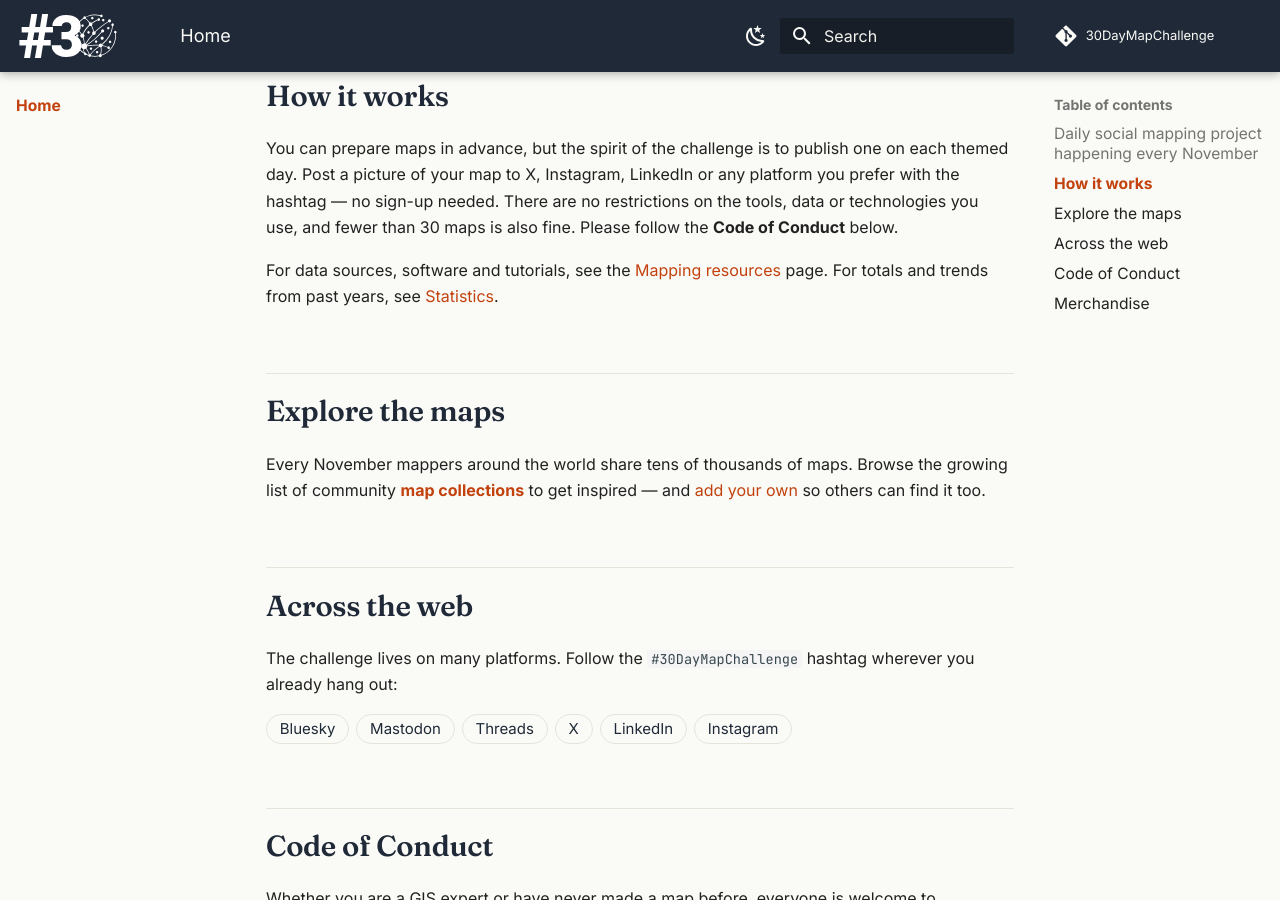
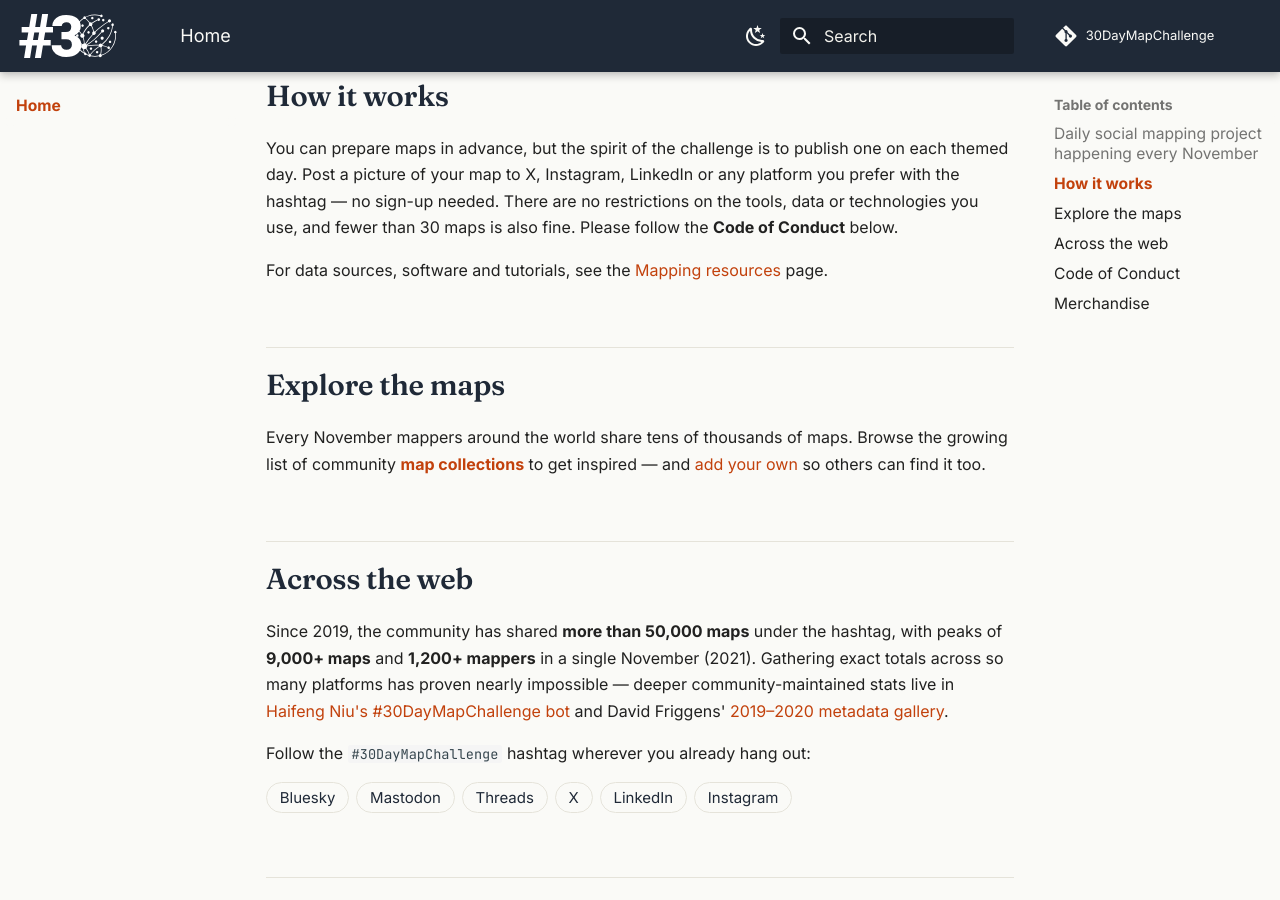
Before and after one commit to tjukanovt/30DayMapChallenge, an MkDocs documentation site: the page built from docs/index.md, in a window 1280 px wide and 900 px high, scrolled down 881 px. Built offline with MkDocs 1.6.1 and Material for MkDocs 9.7.7, drawn with Linux system fonts in a browser that asks for light colours; comment, search, counter and statistics services are not loaded.

Commit message:
Fold Statistics page into the Across the web section
The standalone Statistics subpage was thin — a few headline numbers and
two community-stats project links — and its opening framing ("spread
across various platforms") already overlaps with the new "Across the
web" section. Move the headline figures and the credits to Haifeng Niu's
bot and David Friggens' metadata gallery into a short lead-in there,
drop the standalone page from the docs and from nav, and remove the
home-page link that pointed at it. The chart image is retired for now
and can be re-introduced later if better data becomes available.

```diff
--- a/docs/index.md
+++ b/docs/index.md
@@ -33,7 +33,7 @@ The official home of #30DayMapChallenge, a daily mapping challenge open to every
 
 You can prepare maps in advance, but the spirit of the challenge is to publish one on each themed day. Post a picture of your map to X, Instagram, LinkedIn or any platform you prefer with the hashtag — no sign-up needed. There are no restrictions on the tools, data or technologies you use, and fewer than 30 maps is also fine. Please follow the **Code of Conduct** below.
 
-For data sources, software and tutorials, see the [Mapping resources](resources.md) page. For totals and trends from past years, see [Statistics](statistics.md).
+For data sources, software and tutorials, see the [Mapping resources](resources.md) page.
 
 ## Explore the maps
 
@@ -41,7 +41,9 @@ Every November mappers around the world share tens of thousands of maps. Browse
 
 ## Across the web
 
-The challenge lives on many platforms. Follow the `#30DayMapChallenge` hashtag wherever you already hang out:
+Since 2019, the community has shared **more than 50,000 maps** under the hashtag, with peaks of **9,000+ maps** and **1,200+ mappers** in a single November (2021). Gathering exact totals across so many platforms has proven nearly impossible — deeper community-maintained stats live in [Haifeng Niu's #30DayMapChallenge bot](https://github.com/hn303/30DayMapChallenge-Bot) and David Friggens' [2019–2020 metadata gallery](https://github.com/dakvid/30DayMapChallenge2020Metadata).
+
+Follow the `#30DayMapChallenge` hashtag wherever you already hang out:
 
 <div class="hashtag-feed__chips" markdown="0">
   <a class="hashtag-chip" href="https://bsky.app/hashtag/30DayMapChallenge" target="_blank" rel="noopener">Bluesky</a>
--- a/mkdocs.yml
+++ b/mkdocs.yml
@@ -227,6 +227,4 @@ nav:
 
     - "2019": 2019/index.md
 
-  - Statistics: statistics.md
-
   - Mapping resources: resources.md
```
Also changed, not shown: CLAUDE.md (+5 -3 lines), docs/statistics.md (deleted, +0 -10 lines).
